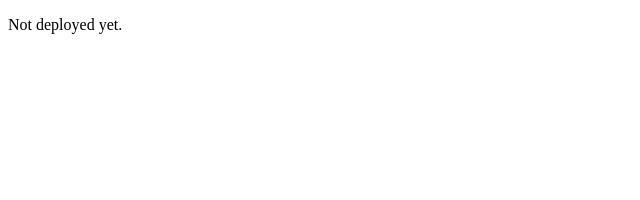
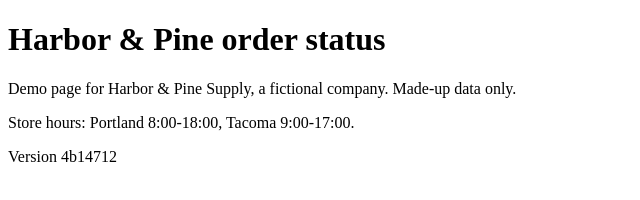
Before and after one commit to harbor-pine-supply/harbor-pine-build-hygiene, a plain HTML site: page index.html in a window 1280 px wide. Shown: the whole page, without its empty margins (0-640 px from the left). Drawn offline with Linux system fonts and the light colour scheme.

Commit message:
Deploy 4b147124065cd9ed4ca03c6c6c3fffda1142b22e

```diff
--- a/index.html
+++ b/index.html
@@ -1 +1,6 @@
-<!doctype html><title>Harbor &amp; Pine order status</title><p>Not deployed yet.</p>
+<!doctype html>
+<html lang="en"><head><meta charset="utf-8"><title>Harbor &amp; Pine order status</title></head>
+<body><h1>Harbor &amp; Pine order status</h1>
+<p>Demo page for Harbor &amp; Pine Supply, a fictional company. Made-up data only.</p>
+<p>Store hours: Portland 8:00-18:00, Tacoma 9:00-17:00.</p>
+<p>Version 4b14712</p></body></html>
--- a/version.txt
+++ b/version.txt
@@ -0,0 +1 @@
+4b147124065cd9ed4ca03c6c6c3fffda1142b22e
```
